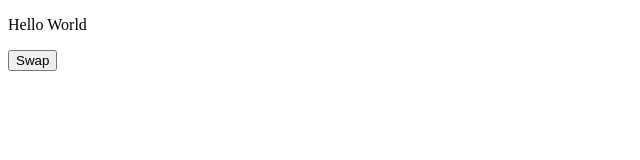
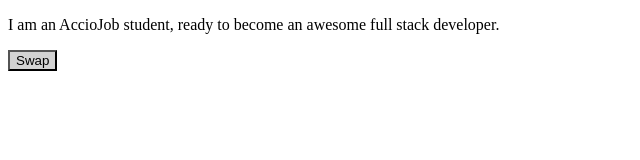
Before and after one commit to acciojob/dark-theme-Tanuchouksey, a website: page main.html in a window 1280 px wide. Shown: the whole page, without its empty margins (0-640 px from the left). Drawn offline with Linux system fonts and the light colour scheme.

Commit message:
created a submission

```diff
--- a/main.html
+++ b/main.html
@@ -1,19 +1,16 @@
 <!DOCTYPE html>
- <html>
-  <head>
-    <title>
-      Dark Theme
-    </title>
-    <link rel="stylesheet" href="styles.css">
-  </head>
-  <body>
-    <main>
-      <!-- html markup here -->
-      <p id="ptag">
-        Hello World
-      </p>
-      <button>Swap</button>
-    </main>
-    <script src="./script.js"></script>
-  </body>
+<html lang="en">
+<head>
+  <meta charset="UTF-8">
+  <meta name="viewport" content="width=device-width, initial-scale=1.0">
+  <link rel="stylesheet" href="styles.css">
+  <title>Theme Toggle</title>
+</head>
+<body>
+  <div id="app" class="day">
+    <p id="ptag">I am an AccioJob student, ready to become an awesome full stack developer.</p>
+    <button id="swap" class="button_day" onclick="swapTheme()">Swap</button>
+  </div>
+  <script src="script.js"></script>
+</body>
 </html>
--- a/script.js
+++ b/script.js
@@ -1 +1,19 @@
 //your code here
+function swapTheme() {
+  const app = document.getElementById("app");
+  const button = document.getElementById("swap");
+
+  if (app.classList.contains("day")) {
+    app.classList.remove("day");
+    app.classList.add("night");
+
+    button.classList.remove("button_day");
+    button.classList.add("button_night");
+  } else {
+    app.classList.remove("night");
+    app.classList.add("day");
+
+    button.classList.remove("button_night");
+    button.classList.add("button_day");
+  }
+}
--- a/styles.css
+++ b/styles.css
@@ -1,16 +1,21 @@
-#app{
-  height:90vh;
-}
-.night{
-  background-color: black;
-  color:white;
+/* Day Theme */
+.day {
+  background-color: white;
+  color: black;
 }
 
-#swap{
-  outline:0;
+.button_day {
+  background-color: lightgray;
+  color: black;
 }
 
-.button_night{
-  background-color:blue;
-  color:white;
+/* Night Theme */
+.night {
+  background-color: black;
+  color: white;
 }
+
+.button_night {
+  background-color: gray;
+  color: white;
+}
```
